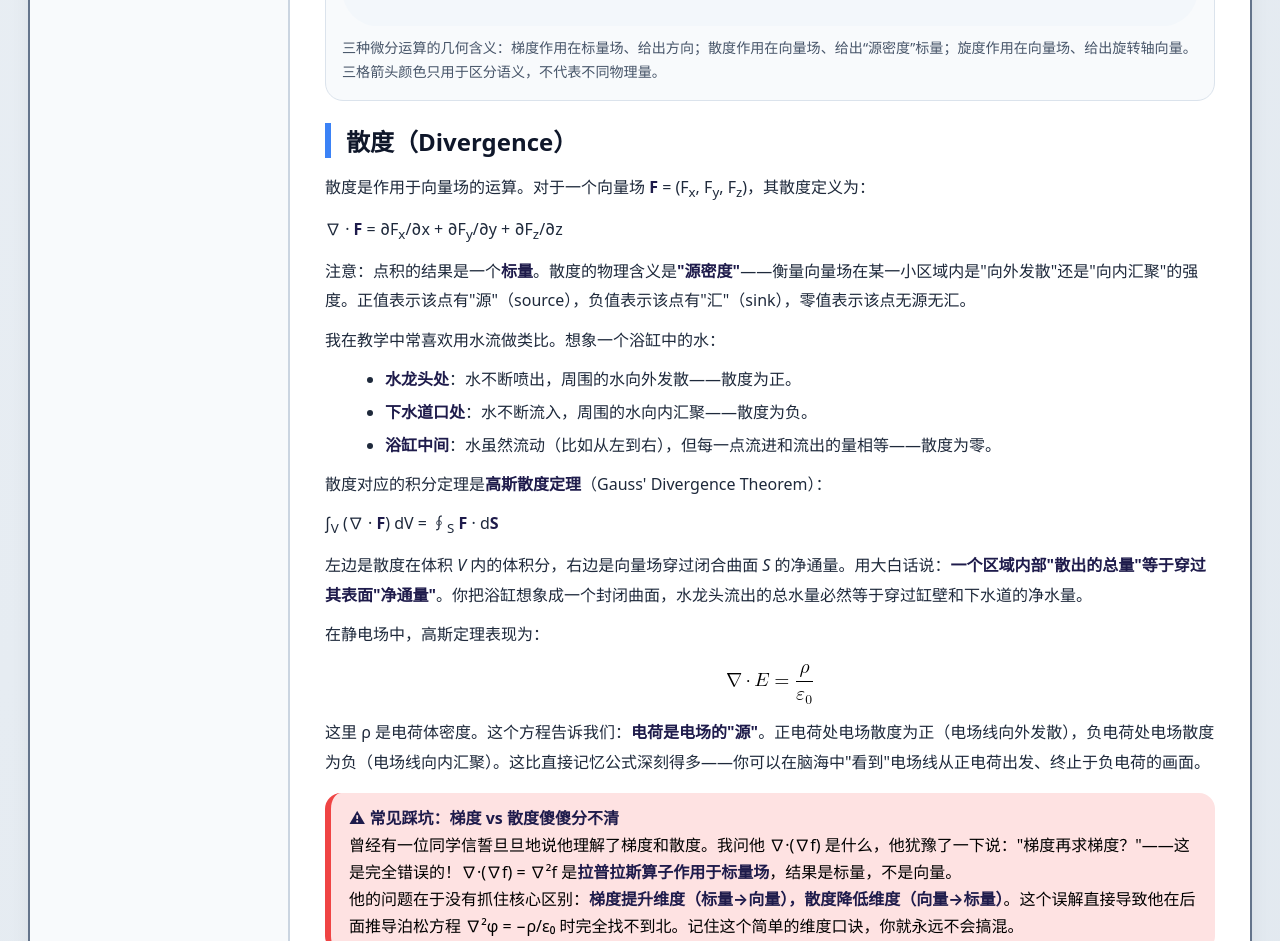
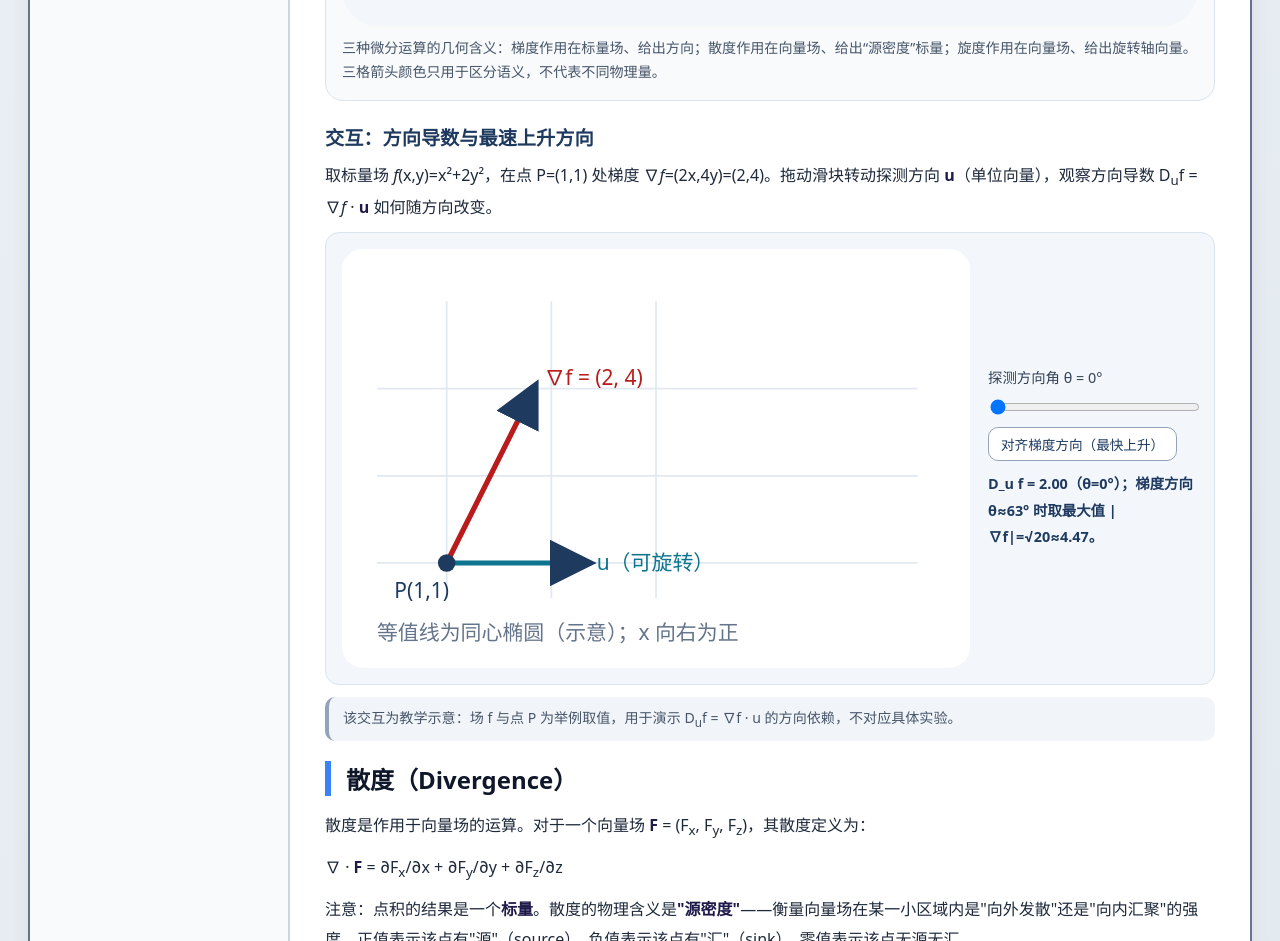
Before and after one commit to 1998x-stack/electromagnetism-tutorial, a plain HTML site: page 01.html in a window 1280 px wide. Shown: the part 3780-4721 px from the top of the page. Drawn offline with Linux system fonts and the light colour scheme.

Commit message:
feat(electromagnetism-tutorial): add interactive directional-derivative widget to ch01

```diff
--- a/01.html
+++ b/01.html
@@ -10,6 +10,16 @@
         table { max-width: 100%; }
         math[display="block"] { max-width: 100%; overflow-x: auto; }
         figure svg { max-width: 100%; height: auto; }
+        .dd-widget { display: grid; grid-template-columns: 1fr 210px; gap: 18px; align-items: center; background: #f3f7fb; border: 1px solid #dbe3ec; border-radius: 14px; padding: 16px; }
+        .dd-widget svg { width: 100%; height: auto; }
+        .dd-widget svg g { transition: transform 0.12s ease-out; }
+        .dd-controls { display: flex; flex-direction: column; gap: 10px; font-size: 0.9rem; color: #334155; }
+        .dd-controls input[type="range"] { width: 100%; }
+        .dd-controls button { align-self: flex-start; cursor: pointer; border: 1px solid #94a3b8; background: #fff; color: #1e3a5f; padding: 6px 12px; border-radius: 10px; font-size: 0.85rem; }
+        .dd-controls button:hover, .dd-controls button:focus-visible { background: #e2e8f0; outline: 2px solid #3b82f6; outline-offset: 1px; }
+        .dd-result { font-weight: 700; color: #1e3a5f; margin: 0; }
+        @media (max-width: 640px) { .dd-widget { grid-template-columns: 1fr; } }
+        @media (prefers-reduced-motion: reduce) { .dd-widget svg g { transition: none; } }
     </style>
 </head>
 <body>
@@ -204,6 +214,40 @@
             <figcaption>三种微分运算的几何含义：梯度作用在标量场、给出方向；散度作用在向量场、给出“源密度”标量；旋度作用在向量场、给出旋转轴向量。三格箭头颜色只用于区分语义，不代表不同物理量。</figcaption>
         </figure>
 
+        <section class="interactive" aria-labelledby="dd-title">
+            <h3 id="dd-title">交互：方向导数与最速上升方向</h3>
+            <p>取标量场 <em>f</em>(x,y)=x²+2y²，在点 P=(1,1) 处梯度 ∇<em>f</em>=(2x,4y)=(2,4)。拖动滑块转动探测方向 <strong>u</strong>（单位向量），观察方向导数 D<sub>u</sub>f = ∇<em>f</em> · <strong>u</strong> 如何随方向改变。</p>
+            <div class="dd-widget">
+                <svg viewBox="0 0 360 240" role="img" aria-label="方向导数探索器：固定的梯度向量与随滑块旋转的单位方向向量">
+                    <title>方向导数探索器</title>
+                    <defs>
+                        <marker id="dd-arrow" markerWidth="9" markerHeight="9" refX="7" refY="4.5" orient="auto"><path d="M0 0 L9 4.5 L0 9 z" fill="#1e3a5f"/></marker>
+                    </defs>
+                    <rect width="360" height="240" rx="12" fill="#ffffff"/>
+                    <g stroke="#e2e8f0" stroke-width="1">
+                        <line x1="60" y1="30" x2="60" y2="200"/><line x1="120" y1="30" x2="120" y2="200"/><line x1="180" y1="30" x2="180" y2="200"/>
+                        <line x1="20" y1="180" x2="330" y2="180"/><line x1="20" y1="130" x2="330" y2="130"/><line x1="20" y1="80" x2="330" y2="80"/>
+                    </g>
+                    <text x="20" y="224" font-size="12" fill="#64748b">等值线为同心椭圆（示意）；x 向右为正</text>
+                    <line x1="60" y1="180" x2="110" y2="80" stroke="#b91c1c" stroke-width="3" marker-end="url(#dd-arrow)"/>
+                    <text x="116" y="78" font-size="12" fill="#b91c1c">∇f = (2, 4)</text>
+                    <g id="dd-u-arrow">
+                        <line x1="60" y1="180" x2="140" y2="180" stroke="#0e7490" stroke-width="3" marker-end="url(#dd-arrow)"/>
+                    </g>
+                    <text x="146" y="184" font-size="12" fill="#0e7490">u（可旋转）</text>
+                    <circle cx="60" cy="180" r="5" fill="#1e3a5f"/>
+                    <text x="30" y="200" font-size="12" fill="#1e3a5f">P(1,1)</text>
+                </svg>
+                <div class="dd-controls">
+                    <label for="dd-angle">探测方向角 θ = <output id="dd-angle-out" for="dd-angle">0°</output></label>
+                    <input id="dd-angle" type="range" min="0" max="360" value="0" step="1">
+                    <button type="button" id="dd-align">对齐梯度方向（最快上升）</button>
+                    <p class="dd-result" id="dd-result" aria-live="polite"></p>
+                </div>
+            </div>
+            <p class="depth-note">该交互为教学示意：场 f 与点 P 为举例取值，用于演示 D<sub>u</sub>f = ∇f · u 的方向依赖，不对应具体实验。</p>
+        </section>
+
         <h2>散度（Divergence）</h2>
         <p>散度是作用于向量场的运算。对于一个向量场 <strong>F</strong> = (F<sub>x</sub>, F<sub>y</sub>, F<sub>z</sub>)，其散度定义为：</p>
         <p>∇ · <strong>F</strong> = ∂F<sub>x</sub>/∂x + ∂F<sub>y</sub>/∂y + ∂F<sub>z</sub>/∂z</p>
@@ -341,5 +385,26 @@
     </main>
 </div>
 </div>
+    <script>
+        (function () {
+            var slider = document.getElementById('dd-angle');
+            var out = document.getElementById('dd-angle-out');
+            var res = document.getElementById('dd-result');
+            var arrow = document.getElementById('dd-u-arrow');
+            var btn = document.getElementById('dd-align');
+            if (!slider || !out || !res || !arrow) { return; }
+            function update() {
+                var deg = Number(slider.value) || 0;
+                var rad = deg * Math.PI / 180;
+                var val = 2 * Math.cos(rad) + 4 * Math.sin(rad);
+                arrow.setAttribute('transform', 'rotate(' + (-deg) + ' 60 180)');
+                out.textContent = deg + '\u00b0';
+                res.textContent = 'D_u f = ' + val.toFixed(2) + '（θ=' + deg + '°）；梯度方向 θ≈63° 时取最大值 |∇f|=√20≈4.47。';
+            }
+            slider.addEventListener('input', update);
+            if (btn) { btn.addEventListener('click', function () { slider.value = 63; update(); }); }
+            update();
+        })();
+    </script>
 </body>
 </html>
```
